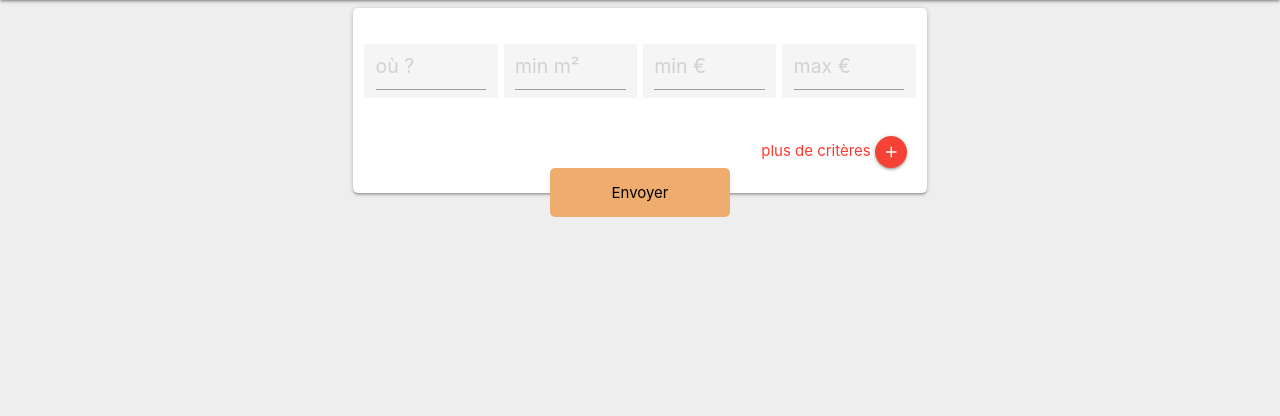
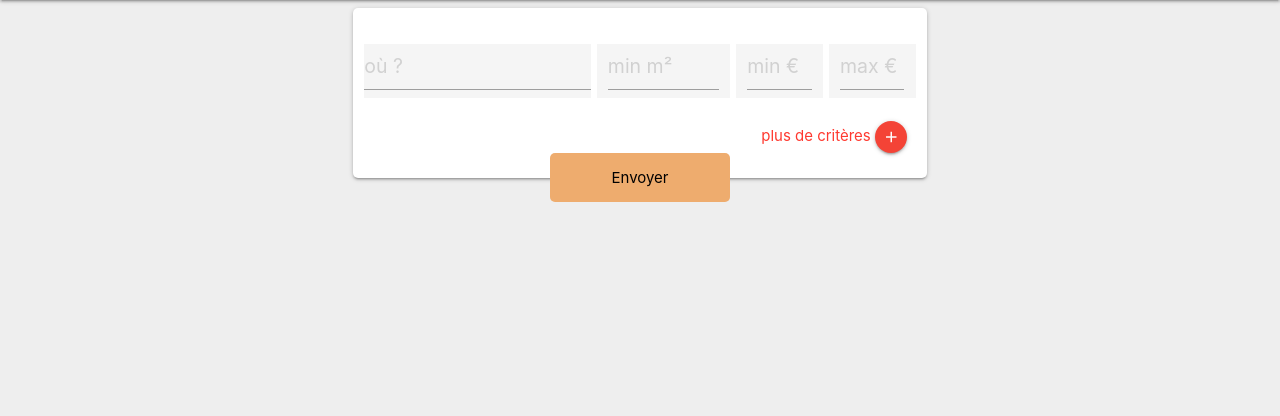
Before and after one commit to thomas-abecassis/stage, a PHP site: page /php/index.php in a window 1280 px wide. Shown: the part 64-480 px from the top of the page. Run offline with PHP 8.4, Linux system fonts and the light colour scheme; some libraries are stand-ins or nearby versions.

Commit message:
formulaire ville

```diff
--- a/css/styles.css
+++ b/css/styles.css
@@ -151,6 +151,8 @@ footer a {
 
 .searchBarBox{
       border: 3px solid white;
+      margin-bottom: 0px !important;
+      width:100%;
 }
 
 .searchBarInput{
@@ -181,3 +183,45 @@ input[type=checkbox] +span{
 .searchBoxApprofondie{
   padding-top:2vh !important;
 }
+
+#resultSearchVille{
+    margin-top: -3px;
+    margin-bottom: 3px;
+    left: 3px;
+    right: 3px;
+    position: absolute;
+    z-index: 1;
+}
+
+#contenantVille{
+  position: relative;
+  padding: 0px;
+}
+
+.resultWord{
+  -webkit-transition: background-color .3s;
+    transition: background-color .3s;
+    font-size: 1rem;
+    color: #fff;
+    display: block;
+    padding: 0 15px;
+    cursor: pointer;
+    padding: 10px;
+    color:black;
+}
+
+#searchBoxVille{
+  max-width: 100%;
+  white-space: nowrap;
+  overflow: hidden;
+  -o-text-overflow: ellipsis;
+  text-overflow: ellipsis;
+}
+
+.resultWord:hover{
+  background-color: #d9d7d6;
+}
+
+.resultWordHover{
+  background-color: #d9d7d6;
+}
--- a/php/view/produit/recherche.php
+++ b/php/view/produit/recherche.php
@@ -4,30 +4,33 @@
       <form method="get" action="index.php?controller=produit&action=searched">
 	       <div class="row">
 	          <p>
-	          	<div class="searchBarBox input-field col s3 grey lighten-4">
-	            <label for="immat_id"></label>
-	            <input class="searchBarInput" placeholder="où ?" type="text"  name="localisation"  />
-	        </div>
+	          	<div class="col s5" id="contenantVille" style="padding: 0px;">
+		          	<div class="searchBarBox input-field grey lighten-4">
+			            <label for="immat_id"></label>
+			            <input id= "searchBoxVille" class="searchBarInput" placeholder="où ?" type="text"  name="localisation" autocomplete="off" />
+		        	</div>
+		        	<div class="card" id="resultSearchVille"></div>
+	        	</div>
 	          </p>
 
 	          <p>
 	          	<div class="searchBarBox input-field col s3 grey lighten-4">
 	            <label for="couleur_id"></label>
-	            <input  class="searchBarInput" placeholder="min m²" type="text" name="minSurface" />
+	            <input  class="searchBarInput" placeholder="min m²" type="text" name="minSurface" autocomplete="off" />
 	            </div>
 	          </p>
 
 	          <p>
-	          	<div class="searchBarBox input-field col s3  grey lighten-4">
+	          	<div class="searchBarBox input-field col s2  grey lighten-4">
 	            <label for="couleur_id"></label>
-	            <input  class="searchBarInput" placeholder="min €" type="text" name="minBudget" />
+	            <input  class="searchBarInput" placeholder="min €" type="text" name="minBudget" autocomplete="off"/>
 	            </div>
 	          </p>
 
 	          <p>
-	          	<div class="searchBarBox input-field col s3 grey lighten-4">
+	          	<div class="searchBarBox input-field col s2 grey lighten-4">
 	            <label for="couleur_id"></label>
-	            <input  class="searchBarInput" placeholder="max €" type="text" name="maxBudget"/>
+	            <input  class="searchBarInput" placeholder="max €" type="text" name="maxBudget" autocomplete="off"/>
 	            </div>
 	          </p>
 
@@ -53,6 +56,7 @@
       </form>
 	</div>
 </div>
+<script type="text/javascript" src="../js/search.js"></script>
 
 <?php
 
```
Also changed, not shown: js/search.js (added, +75 -0 lines), php/lib/search.php (added, +44 -0 lines), php/view/produit/rechercheApprofondie.php (+11 -7 lines).
